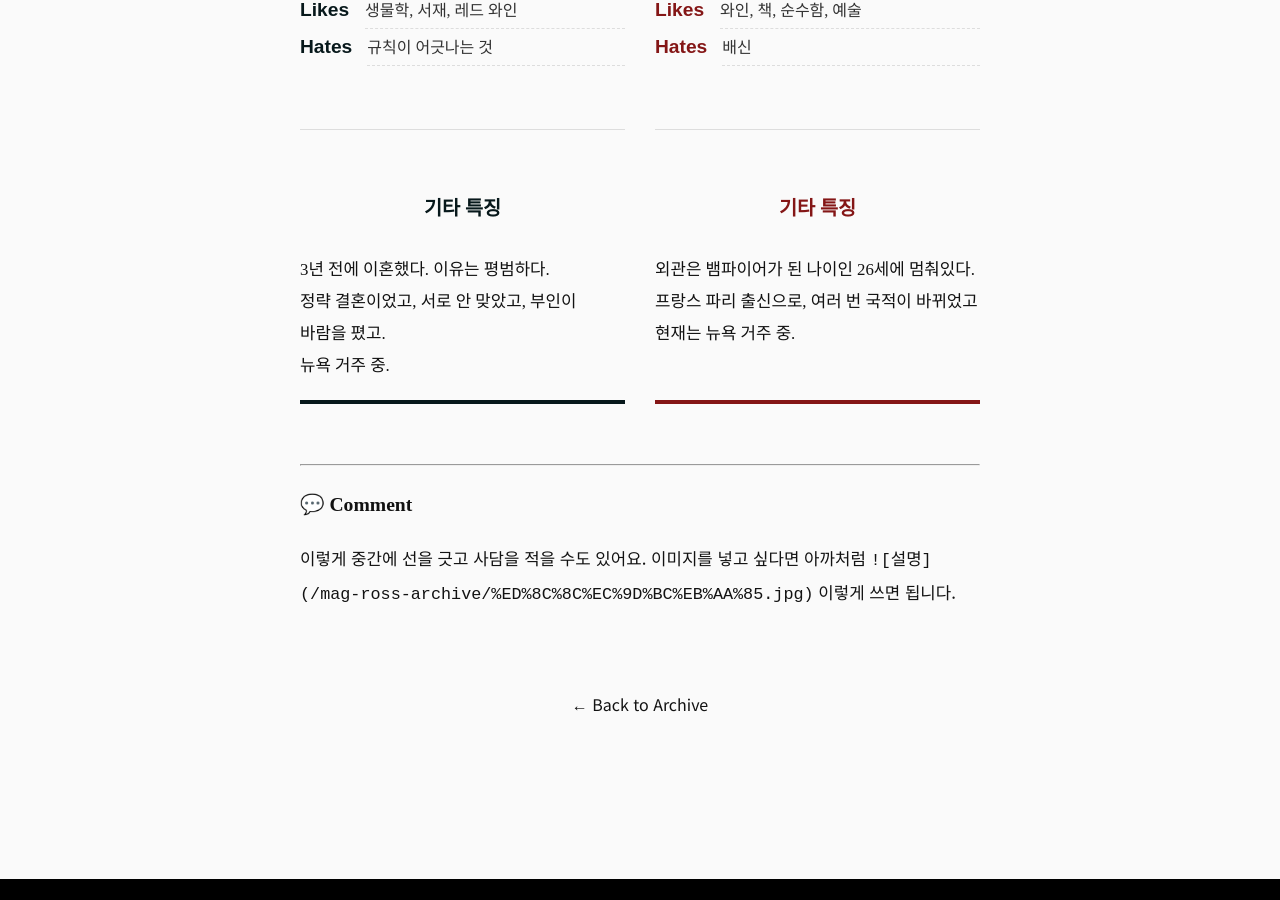
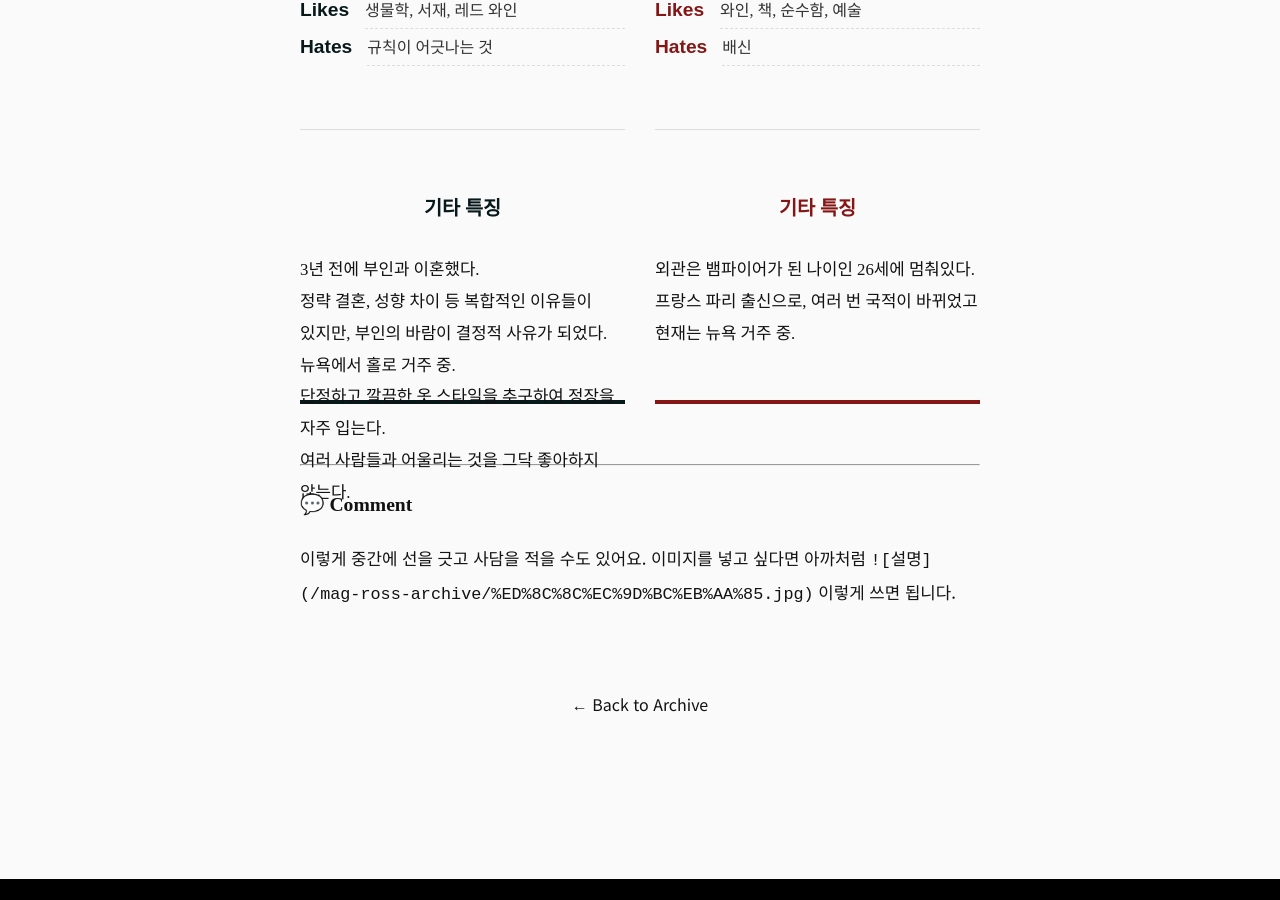
Before and after one commit to narelim/mag-ross-archive, a Jekyll site: the page built from _posts/2025-12-17-original42113.md, in a window 1280 px wide and 900 px high, scrolled down 2550 px. Built offline with Jekyll 4.4.1, drawn with Linux system fonts in a browser that asks for light colours; some web fonts are replaced.

Commit message:
Update 2025-12-17-original42113.md

```diff
--- a/_posts/2025-12-17-original42113.md
+++ b/_posts/2025-12-17-original42113.md
@@ -70,9 +70,11 @@ image: "thumb_original42113.png"
         <div class="slot-etc">
             <h3 style="text-align: center; color: var(--bubble-bg); margin-bottom: 10px;">기타 특징</h3>
             <p>
-                3년 전에 이혼했다. 이유는 평범하다.<br>
-                정략 결혼이었고, 서로 안 맞았고, 부인이 바람을 폈고.<br>
-                뉴욕 거주 중.
+                3년 전에 부인과 이혼했다.<br>
+                정략 결혼, 성향 차이 등 복합적인 이유들이 있지만, 부인의 바람이 결정적 사유가 되었다.<br>
+                뉴욕에서 홀로 거주 중.<br>
+                단정하고 깔끔한 옷 스타일을 추구하여 정장을 자주 입는다.<br>
+                여러 사람들과 어울리는 것을 그닥 좋아하지 않는다.
             </p>
             </div>
     </div>
```
